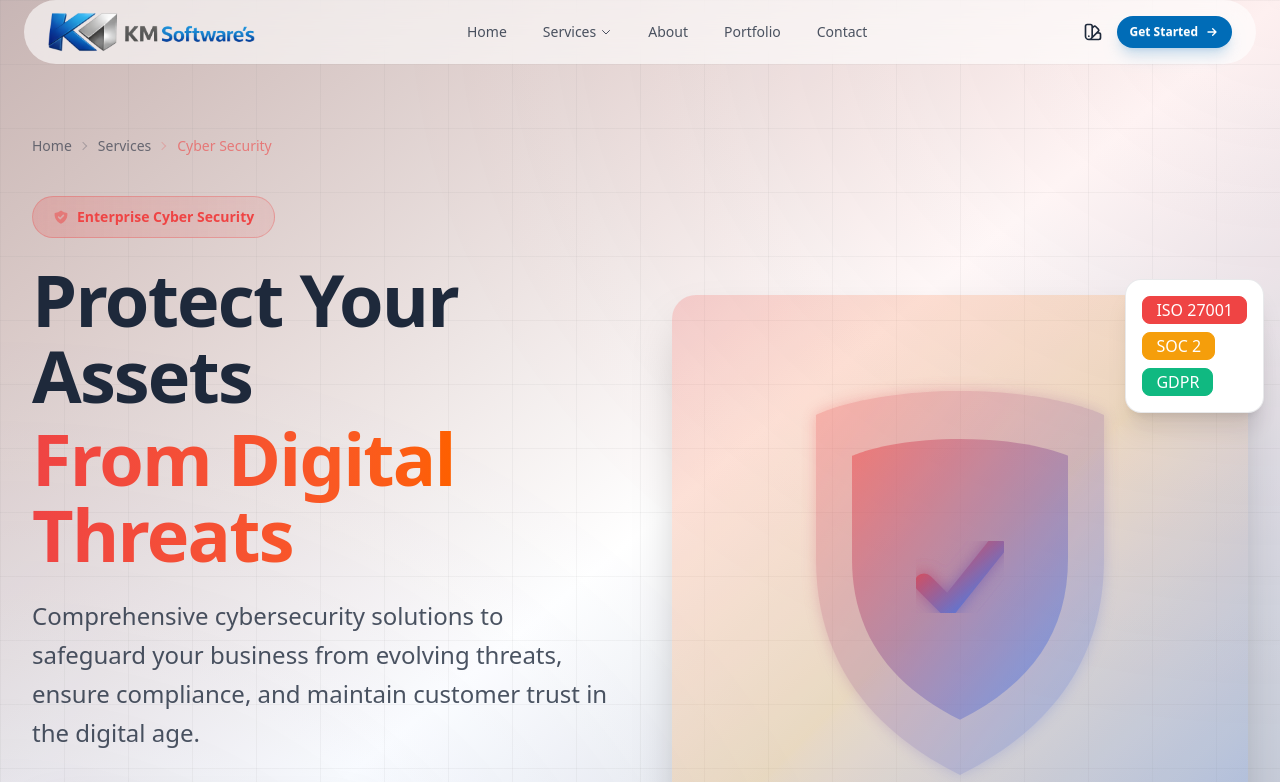
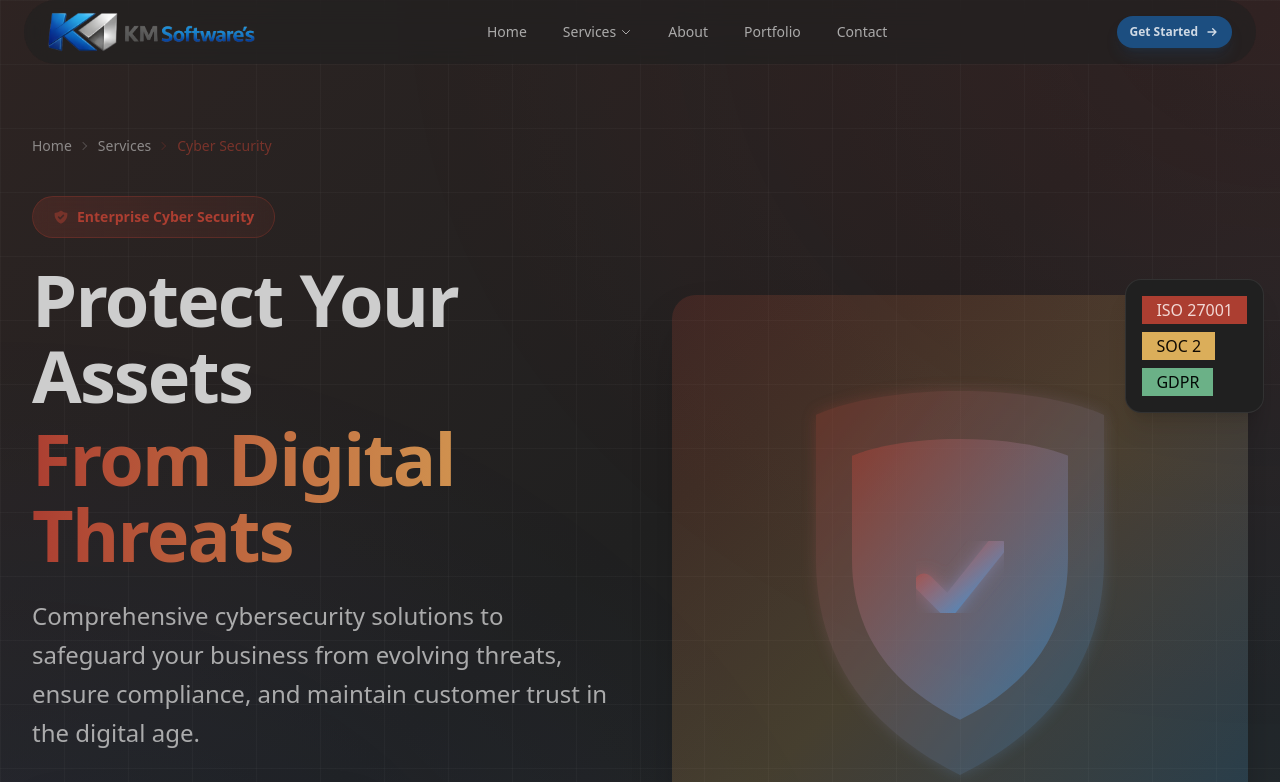
Before and after one commit to vinoddotcom/km-technologies, a Nuxt app: page /services/cyber-security in a window 1280 px wide. Shown: the top 782 px of the page. Built offline with nearby package versions, Linux system fonts and the light colour scheme.

Commit message:
Fixed Theams

```diff
--- a/app/components/AppHeader.vue
+++ b/app/components/AppHeader.vue
@@ -77,37 +77,6 @@
 
       <!-- Right Side Actions -->
       <div class="flex items-center gap-2">
-        <!-- Theme Toggle -->
-        <div class="dropdown dropdown-end">
-          <div
-            tabindex="0"
-            role="button"
-            class="btn btn-ghost btn-sm btn-circle hover:bg-primary/10 group"
-          >
-            <svg
-              xmlns="http://www.w3.org/2000/svg"
-              class="h-5 w-5 group-hover:rotate-180 transition-transform duration-500"
-              fill="none"
-              viewBox="0 0 24 24"
-              stroke="currentColor"
-            >
-              <path stroke-linecap="round" stroke-linejoin="round" stroke-width="2" d="M7 21a4 4 0 01-4-4V5a2 2 0 012-2h4a2 2 0 012 2v12a4 4 0 01-4 4zm0 0h12a2 2 0 002-2v-4a2 2 0 00-2-2h-2.343M11 7.343l1.657-1.657a2 2 0 012.828 0l2.829 2.829a2 2 0 010 2.828l-8.486 8.485M7 17h.01" />
-            </svg>
-          </div>
-          <ul
-            tabindex="0"
-            class="dropdown-content menu bg-base-100 dark:bg-base-200 backdrop-blur-xl rounded-2xl z-[100] w-56 p-3 shadow-2xl border border-base-content/10 max-h-96 overflow-y-auto"
-          >
-            <li v-for="theme in themes" :key="theme">
-              <a
-                @click="selectTheme(theme)"
-                class="rounded-xl hover:bg-primary/10 transition-all capitalize"
-              >
-                {{ theme }}
-              </a>
-            </li>
-          </ul>
-        </div>
 
         <!-- CTA Button -->
         <a
@@ -175,13 +144,6 @@
 <script setup lang="ts">
 import { ref, onMounted, onUnmounted } from 'vue';
 
-const themes = [
-  "light", "dark", "cupcake", "bumblebee", "emerald", "corporate",
-  "synthwave", "retro", "cyberpunk", "valentine", "halloween", "garden",
-  "forest", "aqua", "lofi", "pastel", "fantasy", "wireframe", "black",
-  "luxury", "dracula", "cmyk", "autumn", "business", "acid", "lemonade",
-  "night", "coffee", "winter", "dim", "nord", "sunset"
-];
 
 const services = [
   { icon: '🤖', title: 'AI/ML Solutions', subtitle: 'Intelligent Automation', link: '/services/ai-ml' },
@@ -220,13 +182,9 @@ const selectTheme = (theme: string) => {
 
 onMounted(() => {
   if (import.meta.client) {
-    // window.addEventListener('scroll', handleScroll, { passive: true });
-
-    // Load saved theme
-    const savedTheme = localStorage.getItem('theme');
-    if (savedTheme) {
-      document.documentElement.setAttribute("data-theme", savedTheme);
-    }
+    // Force km-theme exclusively
+    localStorage.removeItem('theme');
+    document.documentElement.setAttribute("data-theme", "km-theme");
   }
 });
 
--- a/app/components/home/CaseStudiesSection.vue
+++ b/app/components/home/CaseStudiesSection.vue
@@ -3,8 +3,8 @@
     <div class="container mx-auto px-4 sm:px-6 lg:px-8">
       <!-- Section Header -->
       <div class="text-center mb-16 space-y-4 max-w-3xl mx-auto">
-        <div class="inline-flex items-center gap-2 px-5 py-2 rounded-full bg-warning/10 border border-warning/20">
-          <span class="text-sm font-semibold text-warning">Portfolio</span>
+        <div class="inline-flex items-center gap-2 px-5 py-2 rounded-full bg-primary/10 border border-primary/20">
+          <span class="text-sm font-semibold text-primary">Portfolio</span>
         </div>
         <h2 class="text-3xl sm:text-4xl lg:text-5xl font-black">
           Our Work <span class="text-primary">Speaks for Itself</span>
--- a/app/components/home/ProcessSection.vue
+++ b/app/components/home/ProcessSection.vue
@@ -3,8 +3,8 @@
     <div class="container mx-auto px-4 sm:px-6 lg:px-8">
       <!-- Section Header -->
       <div class="text-center mb-16 space-y-4 max-w-3xl mx-auto">
-        <div class="inline-flex items-center gap-2 px-5 py-2 rounded-full bg-info/10 border border-info/20">
-          <span class="text-sm font-semibold text-info">How We Work</span>
+        <div class="inline-flex items-center gap-2 px-5 py-2 rounded-full bg-primary/10 border border-primary/20">
+          <span class="text-sm font-semibold text-primary">How We Work</span>
         </div>
         <h2 class="text-3xl sm:text-4xl lg:text-5xl font-black">
           Our Development <span class="text-primary">Process</span>
--- a/app/components/home/TestimonialsSection.vue
+++ b/app/components/home/TestimonialsSection.vue
@@ -3,8 +3,8 @@
     <div class="container mx-auto px-4 sm:px-6 lg:px-8">
       <!-- Section Header -->
       <div class="text-center mb-16 space-y-4 max-w-3xl mx-auto">
-        <div class="inline-flex items-center gap-2 px-5 py-2 rounded-full bg-success/10 border border-success/20">
-          <span class="text-sm font-semibold text-success">Testimonials</span>
+        <div class="inline-flex items-center gap-2 px-5 py-2 rounded-full bg-primary/10 border border-primary/20">
+          <span class="text-sm font-semibold text-primary">Testimonials</span>
         </div>
         <h2 class="text-3xl sm:text-4xl lg:text-5xl font-black">
           What Our <span class="text-primary">Clients Say</span>
--- a/app/pages/services/cyber-security.vue
+++ b/app/pages/services/cyber-security.vue
@@ -1,7 +1,7 @@
 <template>
   <div class="min-h-screen bg-base-100">
     <!-- Hero Section -->
-    <section class="relative bg-gradient-to-br from-red-950/30 via-base-100 to-blue-950/30 pt-32 pb-24 overflow-hidden">
+    <section class="relative bg-gradient-to-br from-error/10 via-base-100 to-info/10 pt-32 pb-24 overflow-hidden">
       <!-- Animated Background -->
       <div class="absolute inset-0">
         <div class="absolute inset-0 bg-[radial-gradient(ellipse_at_top_right,rgba(239,68,68,0.15),transparent_50%),radial-gradient(ellipse_at_bottom_left,rgba(59,130,246,0.15),transparent_50%)] animate-pulse" style="animation-duration: 8s;"></div>
@@ -31,7 +31,7 @@
 
               <h1 class="text-5xl sm:text-6xl lg:text-7xl font-black mb-6 leading-[1.05] tracking-tight">
                 <span class="block mb-2">Protect Your Assets</span>
-                <span class="block bg-gradient-to-r from-error via-orange-500 to-warning bg-clip-text text-transparent bg-[length:200%_auto] animate-[gradient_3s_linear_infinite]">
+                <span class="block bg-gradient-to-r from-error via-warning to-error bg-clip-text text-transparent bg-[length:200%_auto] animate-[gradient_3s_linear_infinite]">
                   From Digital Threats
                 </span>
               </h1>
@@ -49,7 +49,7 @@
                     <path stroke-linecap="round" stroke-linejoin="round" stroke-width="2" d="M9 12l2 2 4-4m5.618-4.016A11.955 11.955 0 0112 2.944a11.955 11.955 0 01-8.618 3.04A12.02 12.02 0 003 9c0 5.591 3.824 10.29 9 11.622 5.176-1.332 9-6.03 9-11.622 0-1.042-.133-2.052-.382-3.016z"></path>
                   </svg>
                 </span>
-                <div class="absolute inset-0 bg-gradient-to-r from-error to-orange-600 opacity-0 group-hover:opacity-100 transition-opacity"></div>
+                <div class="absolute inset-0 bg-gradient-to-r from-error to-warning opacity-0 group-hover:opacity-100 transition-opacity"></div>
               </NuxtLink>
 
               <button class="btn btn-outline btn-error btn-lg px-8 group hover:scale-105 transition-all">
@@ -340,7 +340,7 @@
 
     <!-- CTA Section -->
     <section class="py-24 sm:py-32 relative overflow-hidden">
-      <div class="absolute inset-0 bg-gradient-to-br from-error via-orange-600 to-warning"></div>
+      <div class="absolute inset-0 bg-gradient-to-br from-error via-warning to-error"></div>
       <div class="absolute inset-0 bg-[radial-gradient(circle_at_top_right,rgba(255,255,255,0.1),transparent_50%),radial-gradient(circle_at_bottom_left,rgba(255,255,255,0.1),transparent_50%)]"></div>
       <!-- Floating shapes -->
       <div class="absolute top-10 right-10 w-32 h-32 sm:w-64 sm:h-64 bg-white/5 rounded-full blur-3xl animate-pulse" style="animation-duration: 4s;"></div>
@@ -366,7 +366,7 @@
               </p>
 
               <div class="flex flex-col sm:flex-row gap-6 justify-center items-center mb-12">
-                <NuxtLink to="/contact" class="btn btn-lg bg-white text-error hover:bg-gray-100 hover:scale-110 border-none shadow-2xl hover:shadow-[0_20px_60px_rgba(255,255,255,0.4)] px-12 py-4 transition-all min-w-[260px] group/btn">
+                <NuxtLink to="/contact" class="btn btn-lg bg-white text-error hover:bg-base-200 hover:scale-110 border-none shadow-2xl hover:shadow-error/30 px-12 py-4 transition-all min-w-[260px] group/btn">
                   <span class="text-lg font-bold">Get Free Assessment</span>
                   <svg class="w-6 h-6 group-hover/btn:translate-x-1 transition-transform" fill="none" stroke="currentColor" viewBox="0 0 24 24">
                     <path stroke-linecap="round" stroke-linejoin="round" stroke-width="2" d="M13 7l5 5m0 0l-5 5m5-5H6"></path>
--- a/app/tailwind.css
+++ b/app/tailwind.css
@@ -1,6 +1,8 @@
 @import "tailwindcss";
 
-@plugin "daisyui";
+@plugin "daisyui" {
+  themes: all;
+}
 
 @plugin "daisyui/theme" {
   name: "km-theme";
@@ -9,35 +11,35 @@
   color-scheme: light; /* color of browser-provided UI */
 
   /* Background colors */
-  --color-base-100: #ffffff;
-  --color-base-200: #f8fafc;
-  --color-base-300: #f1f5f9;
-  --color-base-content: #1e293b;
+  --color-base-100: #ffffff; /* White */
+  --color-base-200: #f3f4f6; /* Light gray */
+  --color-base-300: #e5e7eb; /* Slightly darker gray */
+  --color-base-content: #1f2937; /* Dark gray text */
 
-  /* Brand Colors Extracted from public/logo.png */
-  --color-primary: #006CB7; /* Deep Blue from logo */
+  /* Brand Colors Extracted from User Request */
+  --color-primary: #0a3591; /* Deep Blue from user */
   --color-primary-content: #ffffff;
 
-  --color-secondary: #A5A5A5; /* Silver/Grey from 'M' */
-  --color-secondary-content: #1e293b;
+  --color-secondary: #1d4ed8; /* Blue shade for secondary */
+  --color-secondary-content: #ffffff;
 
-  --color-accent: #4D4D4D; /* Dark charcoal from 'KM' */
+  --color-accent: #3b82f6; /* Lighter blue shade for tertiary/accent */
   --color-accent-content: #ffffff;
 
   /* Additional UI semantic colors */
-  --color-neutral: #334155;
+  --color-neutral: #374151; /* Neutral dark */
   --color-neutral-content: #ffffff;
 
-  --color-info: #3b82f6;
+  --color-info: #0ea5e9; /* Cyan/blue */
   --color-info-content: #ffffff;
 
-  --color-success: #10b981;
+  --color-success: #16a34a; /* Green shade */
   --color-success-content: #ffffff;
 
-  --color-warning: #f59e0b;
+  --color-warning: #ca8a04; /* Yellow shade */
   --color-warning-content: #ffffff;
 
-  --color-error: #ef4444;
+  --color-error: #dc2626; /* Red shade */
   --color-error-content: #ffffff;
 
   /* UI Shape settings */
```
Also changed, not shown: app/components/home/WhyChooseSection.vue (+4 -4 lines), app/pages/services/dedicated-developers.vue (+4 -4 lines), app/pages/services/mobile-apps.vue (+4 -4 lines), app/pages/services/website-development.vue (+4 -4 lines).
